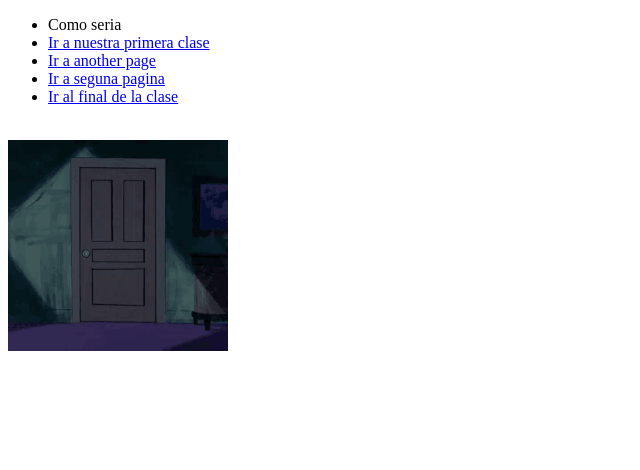
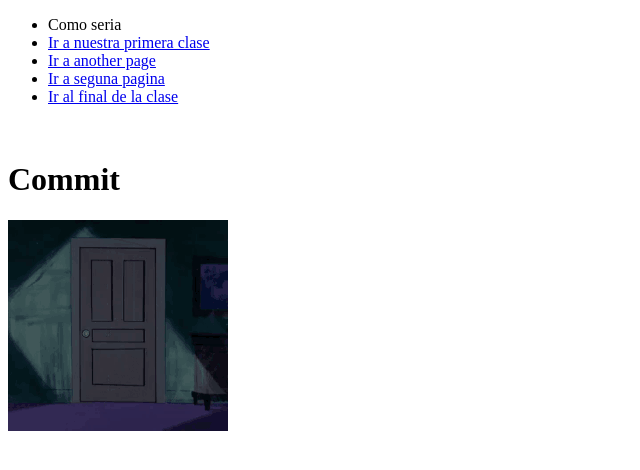
Before and after one commit to Bry3n/practicaGit, a plain HTML site: page exerciseUno/Index.html in a window 1280 px wide. Shown: the whole page, without its empty margins (0-640 px from the left). Drawn offline with Linux system fonts and the light colour scheme.

Commit message:
cambio index h1

```diff
--- a/exerciseUno/Index.html
+++ b/exerciseUno/Index.html
@@ -15,6 +15,8 @@
 <!-- <li> <a href="/Others/Next.html"><img src="Imagen/outlast-2.gif"></a> alt=""> </li> -->
 </ul>
 <br>
+
+<h1>Commit</h1>
 <img src="Imagen/dur.gif" alt="">
 
 </body>
```
